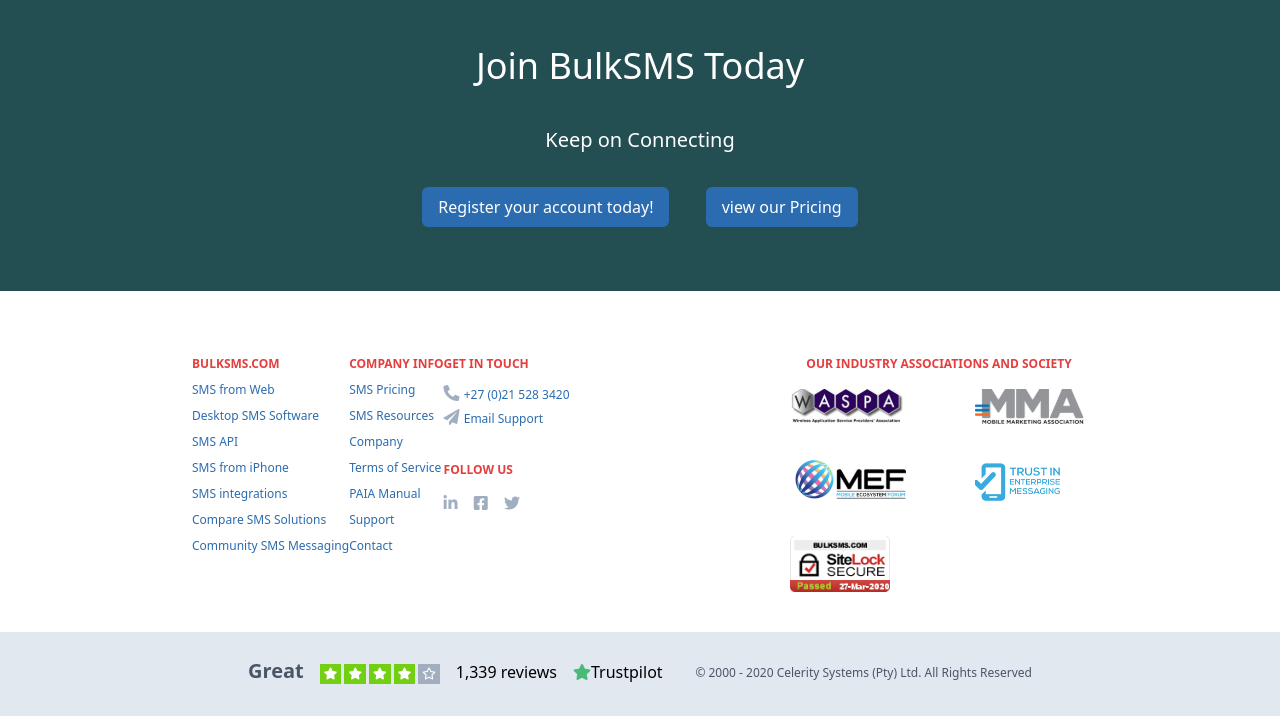
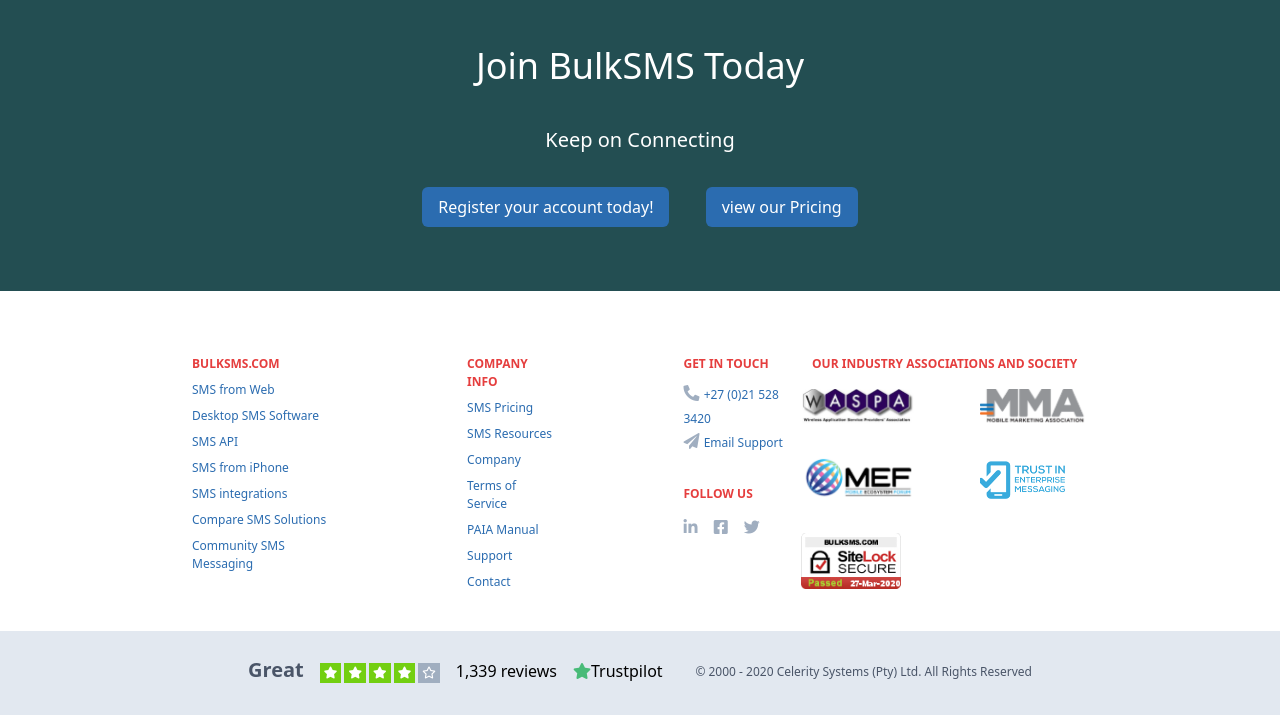
Before and after one commit to cixwarearun/php-second-day-task, a PHP site: page / in a window 1280 px wide. Shown: the part 3910-4626 px from the top of the page. Run offline with PHP 8.4, Linux system fonts and the light colour scheme; some libraries are stand-ins or nearby versions.

Commit message:
bulksms completed for laptop view , responsiveness for other views is remaining

```diff
--- a/coronaTask/index.php
+++ b/coronaTask/index.php
@@ -499,7 +499,7 @@
                     <a class="mt-2" href="$">Compare SMS Solutions</a>
                     <a class="mt-2" href="$">Community SMS Messaging</a>
                 </div>
-                <div class="flex flex-col text-blue-700 text-xs">
+                <div class="flex flex-col text-blue-700 text-xs  xl:ml-32">
                     <a class="text-red-600 font-semibold" href="#">COMPANY INFO</a>
                     <a class="mt-2" href="#">SMS Pricing</a>
                     <a class="mt-2" href="#">SMS Resources</a>
@@ -509,7 +509,7 @@
                     <a class="mt-2" href="#">Support</a>
                     <a class="mt-2" href="#">Contact</a>
                 </div>
-                <div class="flex flex-col">
+                <div class="flex flex-col xl:ml-32">
                     <a class="text-xs text-red-600 font-semibold">GET IN TOUCH</a>
                     <a><i class="fas fa-phone-alt text-gray-500 mt-3"></i> <span class="text-blue-700 text-xs">+27 (0)21 528 3420</span></a>
                     <a><i class="fas fa-paper-plane text-gray-500  text-"></i> <span class="text-blue-700 text-xs">Email Support</span> </a>
```
